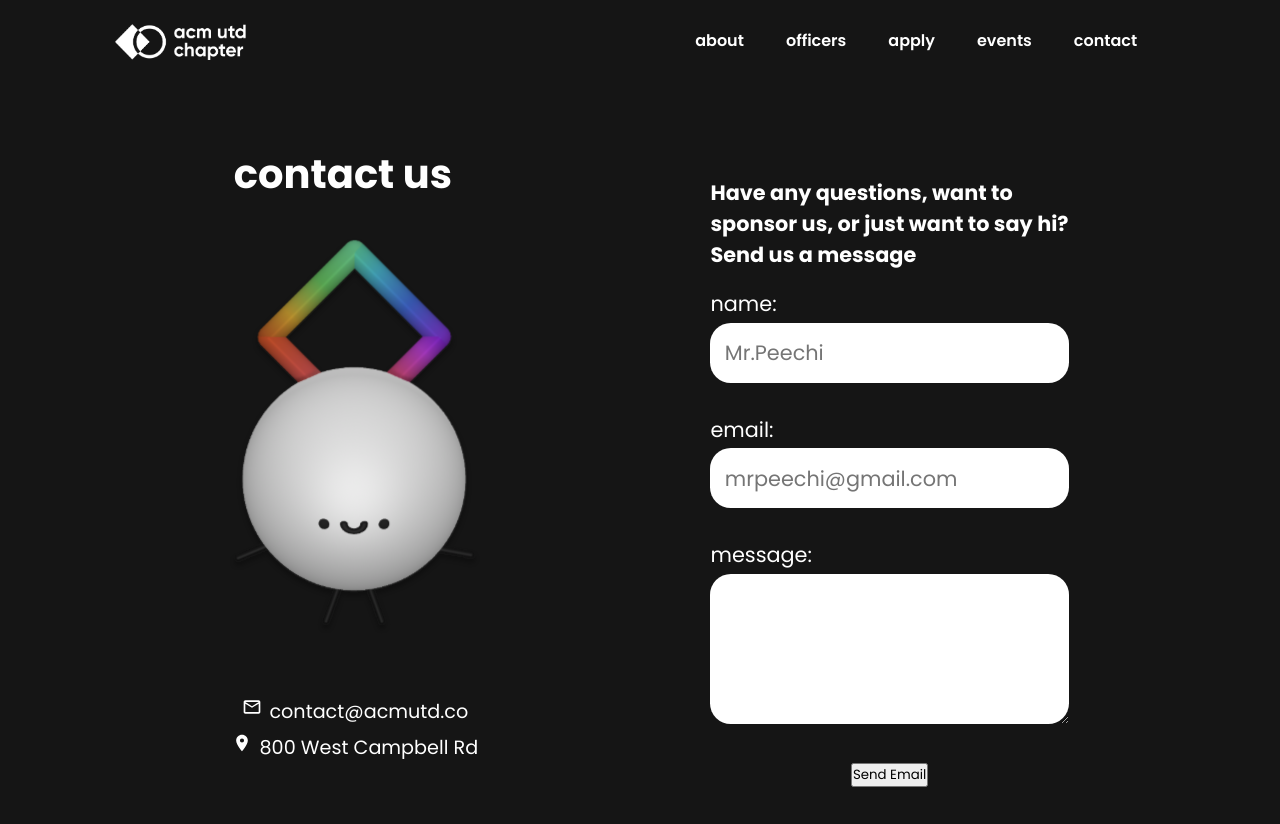
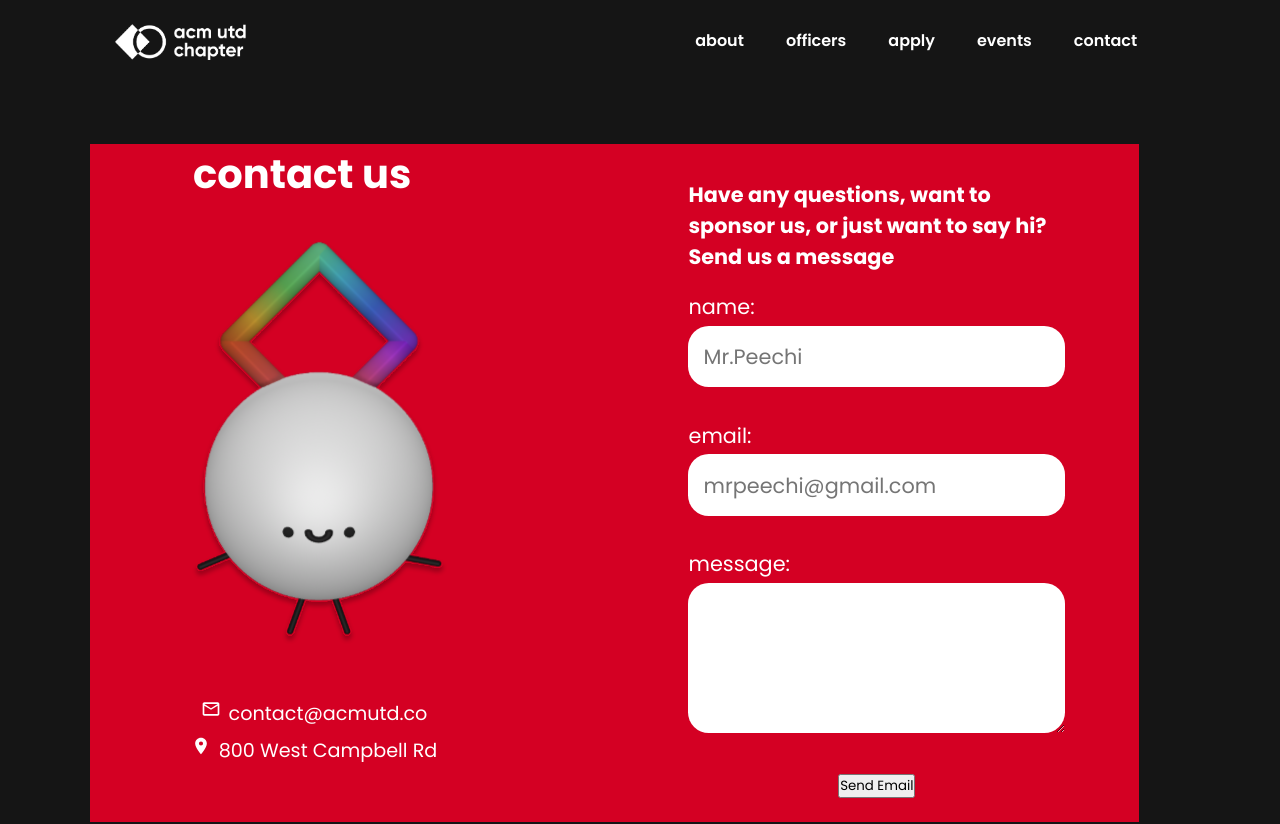
Before and after one commit to acmutd/acm-website, a React (Create React App) app: page / in a window 1280 px wide. Shown: the top 824 px of the page. Built offline with nearby package versions, Linux system fonts and the light colour scheme.

Commit message:
idk where my macbook is, so margin size test live

```diff
--- a/src/components/Pages/Contact.css
+++ b/src/components/Pages/Contact.css
@@ -1,10 +1,10 @@
 
 .main-container{
-    /* background-color: rgb(212, 0, 35);   */
+    background-color: rgb(212, 0, 35);
 
 
     max-width: 100%;
-    margin: 5% 11% 11% 11%;
+    margin: 5% 11% 11% 7%;
     /* padding: 8%; */
     padding-top: 0%;
     padding-bottom: 0%;
```
Also changed, not shown: src/assets/peechi.svg.
